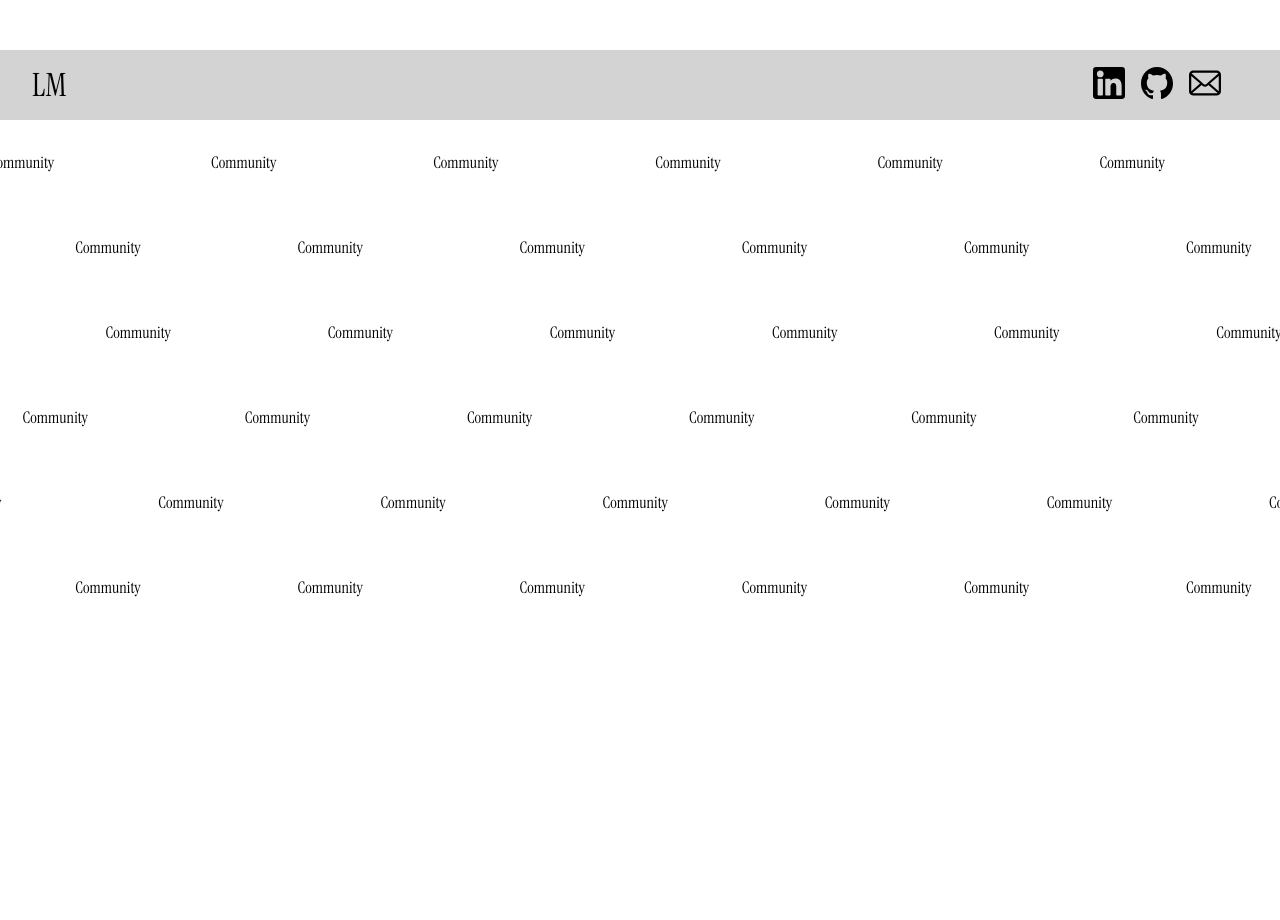
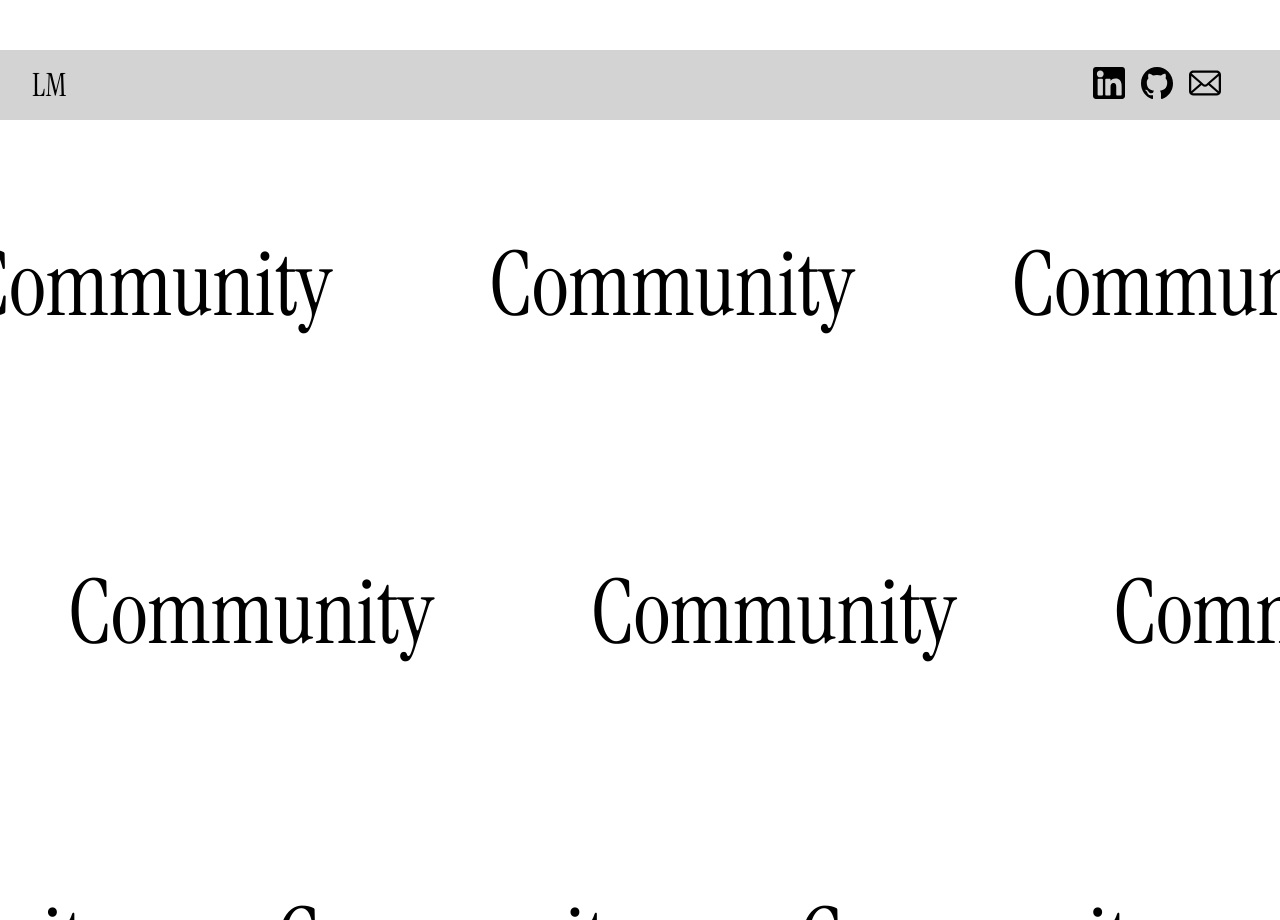
Before and after one commit to Logan-Mui/Web-Portfolio, a React (Vite) app: page / in a window 1280 px wide. Shown: the part 680-1600 px from the top of the page. Built offline with nearby package versions, Linux system fonts and the light colour scheme.

Commit message:
making the font slower and larger

```diff
--- a/src/styles/community/marquee.css
+++ b/src/styles/community/marquee.css
@@ -1,5 +1,6 @@
 .marquee-text {
     overflow: clip;
+    font-size: clamp(3rem, 7vw, 7rem);
 }
 
 .marquee-text-track {
@@ -7,15 +8,15 @@
     gap: 4.8rem;
     padding-left: 4.8rem;
     width: max-content;
-    animation: marquee-move-text var(--speed, 10s) linear infinite var(--direction, normal);
+    animation: marquee-move-text var(--speed, 20s) linear infinite var(--direction, normal);
 }
 
 .slow {
-    --speed: 12s;
+    --speed: 24s;
 }
 
 .slower {
-    --speed: 15s;
+    --speed: 27s;
 }
 
 .backwards {
@@ -24,7 +25,7 @@
 
 .backwards-slow {
     --direction: reverse;
-    --speed: 12s;
+    --speed: 24s;
 }
 
 
```
